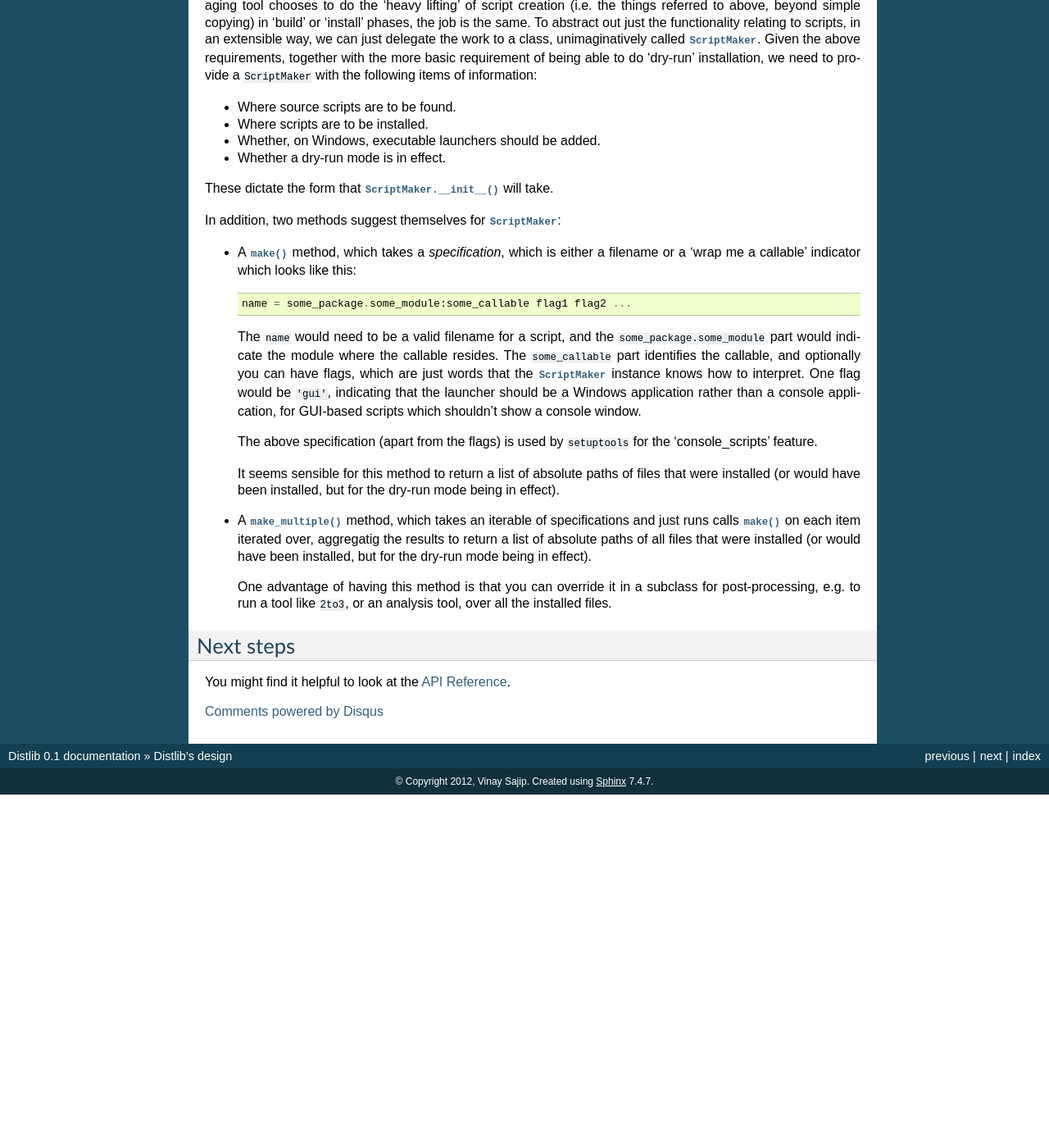
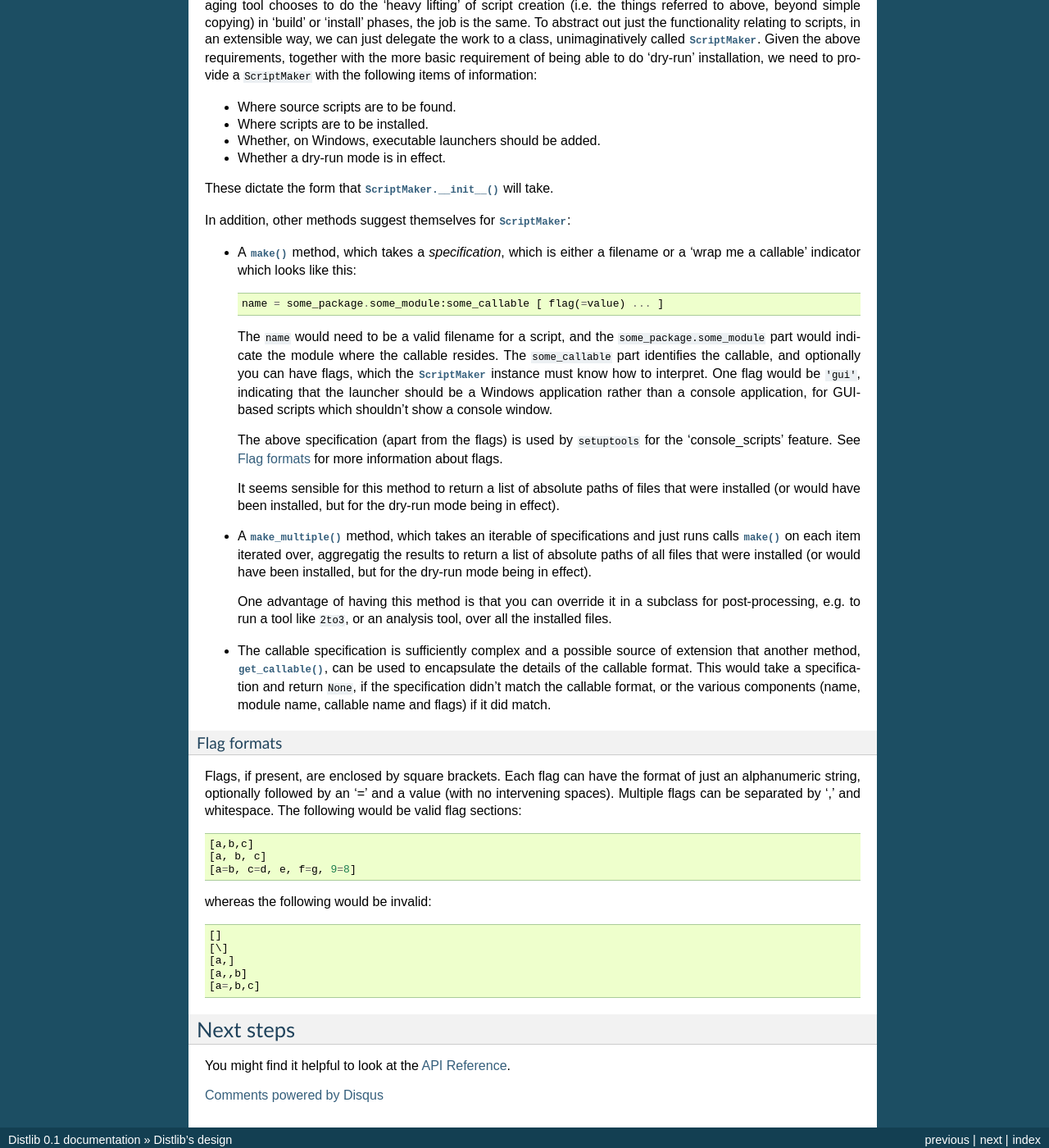
Before and after one commit to pypa/distlib, a Sphinx documentation site: the page built from docs/internals.rst, in a window 1280 px wide and 1400 px high, scrolled down 4107 px. Shown: the whole window at 82% size. Built offline with Sphinx 7.4.7, drawn with Linux system fonts in a browser that asks for light colours; formulas are drawn with MathJax 3; comment, search, counter and statistics services are not loaded; before the commit the page ends 5076 px from its top, so only the background shows below that.

Commit message:
Refined script tests and documentation.

```diff
--- a/docs/internals.rst
+++ b/docs/internals.rst
@@ -266,25 +266,25 @@ following items of information:
 These dictate the form that :meth:`ScriptMaker.__init__`
 will take.
 
-In addition, two methods suggest themselves for :class:`ScriptMaker`:
+In addition, other methods suggest themselves for :class:`ScriptMaker`:
 
 * A :meth:`~ScriptMaker.make` method, which takes a *specification*, which is
   either a filename or a 'wrap me a callable' indicator which looks
   like this::
 
-      name = some_package.some_module:some_callable flag1 flag2 ...
+      name = some_package.some_module:some_callable [ flag(=value) ... ]
 
   The ``name`` would need to be a valid filename for a script, and the
   ``some_package.some_module`` part would indicate the module where the
   callable resides. The ``some_callable`` part identifies the callable,
-  and optionally you can have flags, which are just words that the
-  :class:`ScriptMaker` instance knows how to interpret. One flag would be
-  ``'gui'``, indicating that the launcher should be a Windows application
-  rather than a console application, for GUI-based scripts which shouldn't
-  show a console window.
+  and optionally you can have flags, which the :class:`ScriptMaker` instance
+  must know how to interpret. One flag would be ``'gui'``, indicating that
+  the launcher should be a Windows application rather than a console
+  application, for GUI-based scripts which shouldn't show a console window.
 
   The above specification (apart from the flags) is used by ``setuptools``
-  for the 'console_scripts' feature.
+  for the 'console_scripts' feature.  See :ref:`flag-formats` for more
+  information about flags.
 
   It seems sensible for this method to return a list of absolute paths of
   files that were installed (or would have been installed, but for the
@@ -300,6 +300,36 @@ In addition, two methods suggest themselves for :class:`ScriptMaker`:
   subclass for post-processing, e.g. to run a tool like ``2to3``, or an
   analysis tool, over all the installed files.
 
+* The callable specification is sufficiently complex and a possible source
+  of extension that another method, :meth:`~ScriptMaker.get_callable`, can
+  be used to encapsulate the details of the callable format. This would
+  take a specification and return ``None``, if the specification didn't
+  match the callable format, or the various components (name, module name,
+  callable name and flags) if it did match.
+
+.. _flag-formats:
+
+Flag formats
+~~~~~~~~~~~~
+
+Flags, if present, are enclosed by square brackets. Each flag can have the
+format of just an alphanumeric string, optionally followed by an '=' and a
+value (with no intervening spaces). Multiple flags can be separated by ','
+and whitespace. The following would be valid flag sections::
+
+  [a,b,c]
+  [a, b, c]
+  [a=b, c=d, e, f=g, 9=8]
+
+whereas the following would be invalid::
+
+ []
+ [\]
+ [a,]
+ [a,,b]
+ [a=,b,c]
+
+
 Next steps
 ----------
 
```
Also changed, not shown: docs/reference.rst (+21 -7 lines), docs/tutorial.rst (+6 -9 lines), 1 other file.
